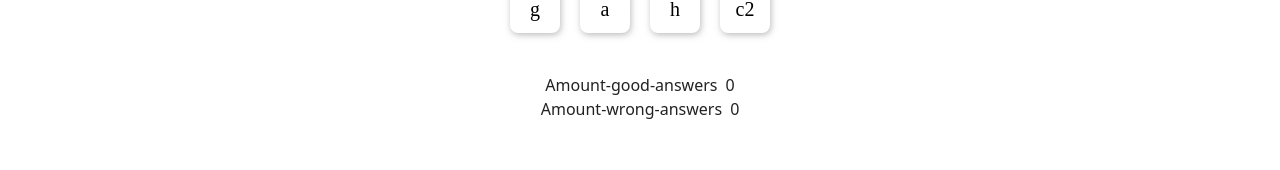
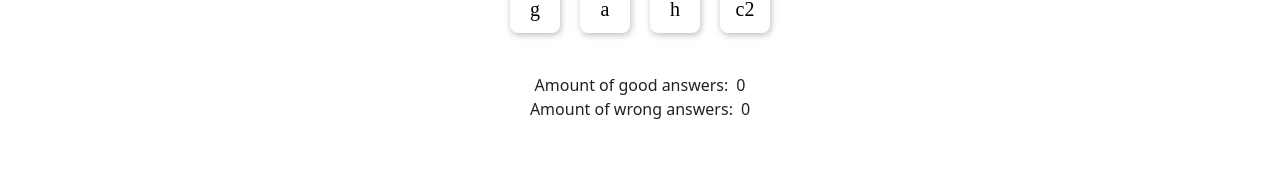
Before and after one commit to zuzanavolfova/musical-notes, a React (Vite) app: page / in a window 1280 px wide. Shown: the part 452-622 px from the top of the page. Built offline with nearby package versions, Linux system fonts and the light colour scheme; a web font is replaced by a local one.

Commit message:
Fix locale typo

```diff
--- a/src/components/CounterComponent.tsx
+++ b/src/components/CounterComponent.tsx
@@ -21,9 +21,9 @@ export default function CounterComponent({
 
   return (
     <CounterStyled aria-label={t("Amount-of-answers")}>
-      <div className="amount__container" aria-label={t("Amount-good-answers")}>
+      <div className="amount__container" aria-label={t("amount-good-answers")}>
         <span className="amount__label" id="good-answers-label">
-          {t("Amount-good-answers")}
+          {t("amount-good-answers")}
         </span>
         <span
           className="amount__counter"
@@ -33,9 +33,9 @@ export default function CounterComponent({
           {goodAnswersCounter}
         </span>
       </div>
-      <div className="amount__container" aria-label={t("Amount-wrong-answers")}>
+      <div className="amount__container" aria-label={t("amount-wrong-answers")}>
         <span className="amount__label" id="wrong-answers-label">
-          {t("Amount-wrong-answers")}
+          {t("amount-wrong-answers")}
         </span>
         <span
           className="amount__counter"
```
